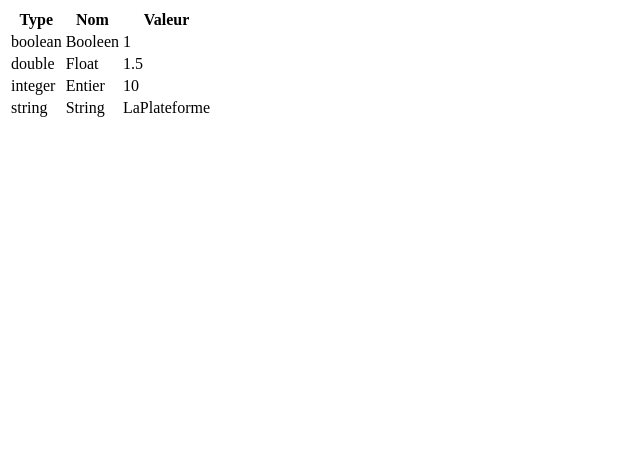
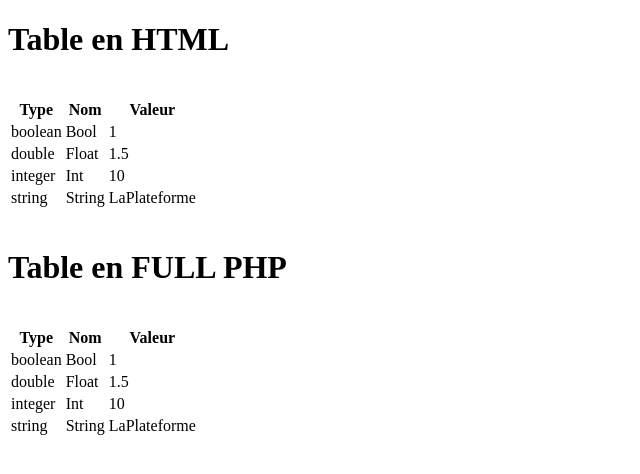
Before and after one commit to thierry-khalife/Runtrack2, a PHP site: page / in a window 1280 px wide. Shown: the top 474 px of the page, without its empty margins (0-640 px from the left). Run offline with PHP 8.4, Linux system fonts and the light colour scheme.

Commit message:
upgrade job1 et job3
modif job1 calcul val + ajout tableau full php job3

```diff
--- a/jour1/job1/index.php
+++ b/jour1/job1/index.php
@@ -14,7 +14,7 @@ $val = 6;
 echo "<br>";
 echo $val;
 echo "<br>";
-$val = 6 + 4;
+$val = $val + 4;
 echo $val;
 
 $myBool = true;
--- a/jour1/job3/index.php
+++ b/jour1/job3/index.php
@@ -10,38 +10,89 @@ $bool = true;
 $float = 1.5;
 $int = 10;
 $string = "LaPlateforme";
+$table = "<table>";
+$tablec = "</table>";
+$thead = "<thead>";
+$theadc = "</thead>";
+$tbody = "<tbody>";
+$tbodyc = "<tbodyc>";
+$tr = "<tr>";
+$trc = "</tr>";
+$td = "<td>";
+$tdc = "</td>";
+$th = "<th>";
+$thc = "</thc>";
+?>
 
-?>
+<?php echo "<h1>Table en HTML</h1>"?>
+<?php echo "<br>"?>
 <table>
     <thead>
         <tr>
-            <th>Type</th>
-            <th>Nom</th>
-            <th>Valeur</th>
+            <th><?php echo "Type"?></th>
+            <th><?php echo "Nom"?></th>
+            <th><?php echo "Valeur"?></th>
         </tr>
     </thead>
     <tbody>
         <tr>
             <td><?php echo gettype ($bool); ?></td>
-            <td>Booleen</td>
+            <td><?php echo "Bool"?></td>
             <td><?php echo $bool; ?></td>
         </tr>
          <tr>
             <td><?php echo gettype ($float); ?></td>
-            <td>Float</td>
+            <td><?php echo "Float"?></td>
             <td><?php echo $float; ?></td>
         </tr>
          <tr>
             <td><?php echo gettype ($int); ?></td>
-            <td>Entier</td>
+            <td><?php echo "Int"?></td>
             <td><?php echo $int; ?></td>
         </tr>
          <tr>
             <td><?php echo gettype ($string); ?></td>
-            <td>String</td>
+            <td><?php echo "String"?></td>
             <td><?php echo $string; ?></td>
         </tr>
     </tbody>
 </table>
+<?php echo "<br>"?>
+<?php echo "<h1>Table en FULL PHP</h1>"?>
+<?php echo "<br>"?>
+<?php
+echo $table;
+echo $thead;
+echo $tr;
+echo $th."Type".$thc;
+echo $th."Nom".$thc;
+echo $th."Valeur".$thc;
+echo $trc;
+echo $theadc;
+echo $tbody;
+echo $tr;
+echo $td.gettype ($bool).$tdc;
+echo $td."Bool".$tdc;
+echo $td.$bool.$tdc;
+echo $trc;
+echo $tr;
+echo $td.gettype ($float).$tdc;
+echo $td."Float".$tdc;
+echo $td.$float.$tdc;
+echo $trc;
+echo $tr;
+echo $td.gettype ($int).$tdc;
+echo $td."Int".$tdc;
+echo $td.$int.$tdc;
+echo $trc;
+echo $tr;
+echo $td.gettype ($string).$tdc;
+echo $td."String".$tdc;
+echo $td.$string.$tdc;
+echo $trc;
+echo $tbodyc;
+echo $tablec;
+?>
+
 </body>
 </html>
```
